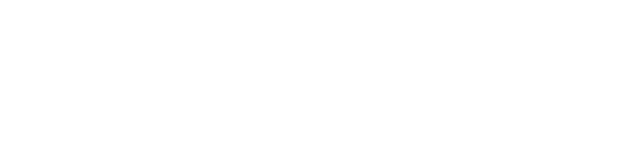
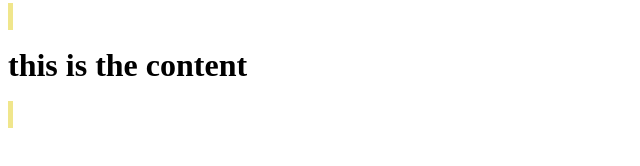
Before and after one commit to Alshlhwbalshby7/lec8g4, a plain HTML site: page index.html in a window 1280 px wide. Shown: the whole page, without its empty margins (0-640 px from the left). Drawn offline with Linux system fonts and the light colour scheme.

Commit message:
adding content div

```diff
--- a/index.html
+++ b/index.html
@@ -7,6 +7,8 @@
     <title>Document</title>
 </head>
 <body>
-
+    <divc class="content">
+        <h1>this is the content</h1>
+    </div>
 </body>
 </html>
--- a/style.css
+++ b/style.css
@@ -0,0 +1,6 @@
+.content
+{
+    background-color: khaki;
+    height: 200px;
+    padding: 5px;
+}
```
